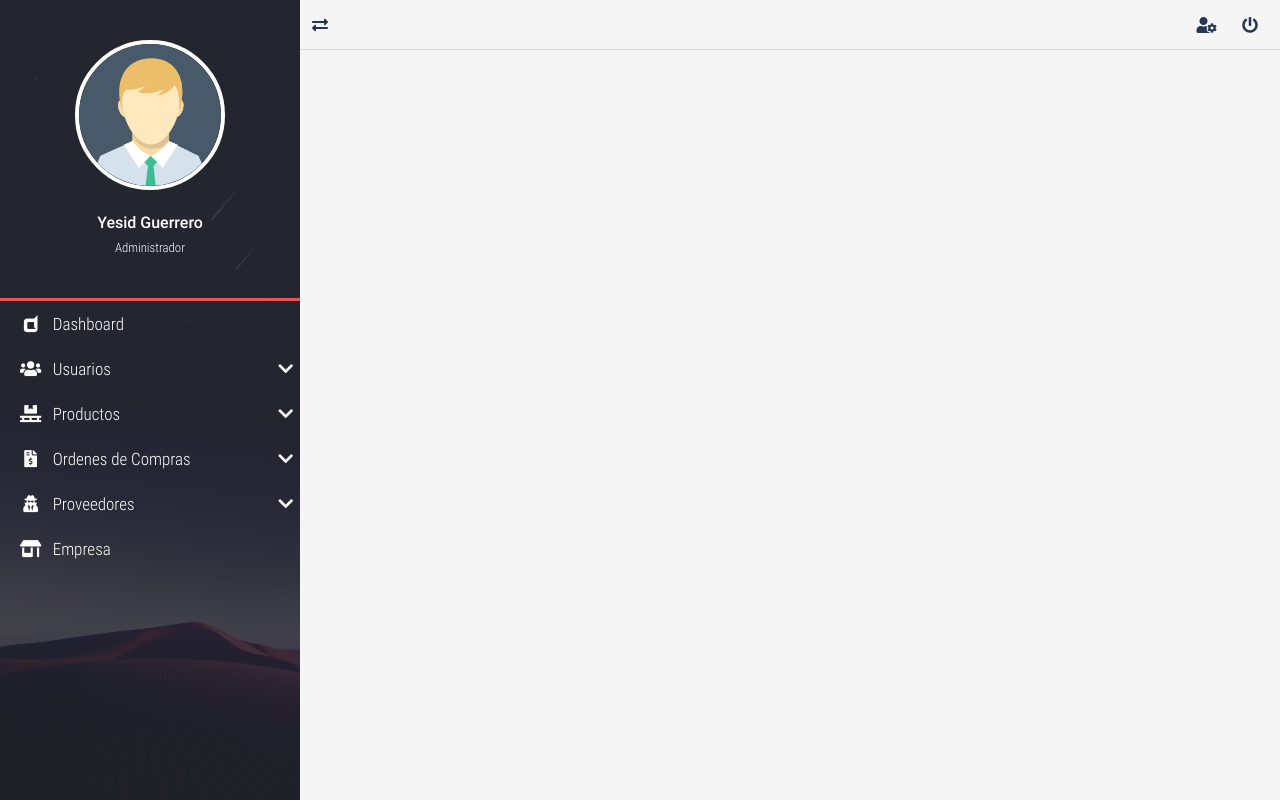
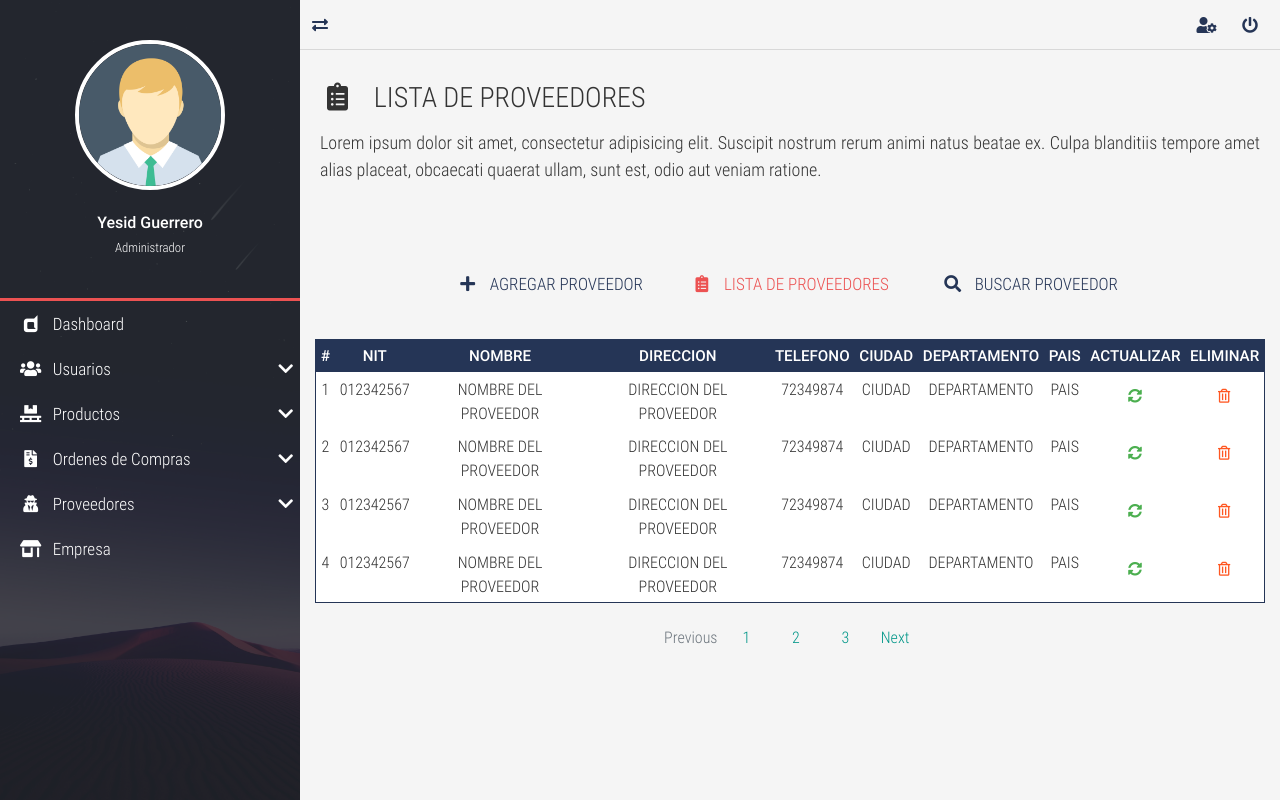
Before and after one commit to YESEDGU/CRUD_INVENTARIOS, a PHP site: page /Crud_Inventarios/prove-list in a window 1280 px wide. Run offline with PHP 8.4, Linux system fonts and the light colour scheme; some libraries are stand-ins or nearby versions.

Commit message:
Correcion Enlace lista proveedor

```diff
--- a/view/contenidos/prove-list-view.php
+++ b/view/contenidos/prove-list-view.php
@@ -14,10 +14,10 @@
 						<a href="client-new.html"><i class="fas fa-plus fa-fw"></i> &nbsp; AGREGAR PROVEEDOR</a>
 					</li>
 					<li>
-						<a class="active" href="client-list.html"><i class="fas fa-clipboard-list fa-fw"></i> &nbsp; LISTA DE PROVEEDORES</a>
+						<a class="active" href="provee-list.html"><i class="fas fa-clipboard-list fa-fw"></i> &nbsp; LISTA DE PROVEEDORES</a>
 					</li>
 					<li>
-						<a href="client-search.html"><i class="fas fa-search fa-fw"></i> &nbsp; BUSCAR CLIENTE</a>
+						<a href="client-search.html"><i class="fas fa-search fa-fw"></i> &nbsp; BUSCAR PROVEEDOR</a>
 					</li>
 				</ul>
 			</div>
@@ -29,11 +29,13 @@
 						<thead>
 							<tr class="text-center roboto-medium">
 								<th>#</th>
-								<th>DNI</th>
+								<th>NIT</th>
 								<th>NOMBRE</th>
-								<th>APELLIDO</th>
+								<th>DIRECCION</th>
 								<th>TELEFONO</th>
-								<th>DIRECCIÓN</th>
+								<th>CIUDAD</th>
+                                <th>DEPARTAMENTO</th>
+                                <th>PAIS</th>
 								<th>ACTUALIZAR</th>
 								<th>ELIMINAR</th>
 							</tr>
@@ -42,13 +44,16 @@
 							<tr class="text-center" >
 								<td>1</td>
 								<td>012342567</td>
-								<td>NOMBRE DEL CLIENTE</td>
-								<td>APELLIDO DEL CLIENTE</td>
+								<td>NOMBRE DEL PROVEEDOR</td>
+								<td>DIRECCION DEL PROVEEDOR </td>
 								<td>72349874</td>
-								<td>
-									<button type="button" class="btn btn-info" data-toggle="popover" data-trigger="hover" title="Nombre del cliente" data-content="Direccion completa del cliente">
+                                <td>CIUDAD</td>
+                                <td>DEPARTAMENTO</td>
+                                <td>PAIS</td>
+								<!--<td>
+									<button type="button" class="btn btn-info" data-toggle="popover" data-trigger="hover" title="Nombre del Proveedor" data-content="Direccion completa del Proveedor">
 										<i class="fas fa-info-circle"></i>
-									</button>
+									</button>-->
 								</td>
 								<td>
 									<a href="client-update.html" class="btn btn-success">
@@ -66,13 +71,16 @@
 							<tr class="text-center" >
 								<td>2</td>
 								<td>012342567</td>
-								<td>NOMBRE DEL CLIENTE</td>
-								<td>APELLIDO DEL CLIENTE</td>
+								<td>NOMBRE DEL PROVEEDOR</td>
+								<td>DIRECCION DEL PROVEEDOR</td>
 								<td>72349874</td>
-								<td>
-									<button type="button" class="btn btn-info" data-toggle="popover" data-trigger="hover" title="Nombre del cliente" data-content="Direccion completa del cliente">
+                                <td>CIUDAD</td>
+                                <td>DEPARTAMENTO</td>
+                                <td>PAIS</td>
+								<!--<td>
+									<button type="button" class="btn btn-info" data-toggle="popover" data-trigger="hover" title="Nombre del Proveedor" data-content="Direccion completa del Proveedor">
 										<i class="fas fa-info-circle"></i>
-									</button>
+									</button>-->
 								</td>
 								<td>
 									<a href="client-update.html" class="btn btn-success">
@@ -90,13 +98,16 @@
 							<tr class="text-center" >
 								<td>3</td>
 								<td>012342567</td>
-								<td>NOMBRE DEL CLIENTE</td>
-								<td>APELLIDO DEL CLIENTE</td>
+								<td>NOMBRE DEL PROVEEDOR</td>
+								<td>DIRECCION DEL PROVEEDOR</td>
 								<td>72349874</td>
-								<td>
-									<button type="button" class="btn btn-info" data-toggle="popover" data-trigger="hover" title="Nombre del cliente" data-content="Direccion completa del cliente">
+                                <td>CIUDAD</td>
+                                <td>DEPARTAMENTO</td>
+                                <td>PAIS</td>
+								<!--<td>
+									<button type="button" class="btn btn-info" data-toggle="popover" data-trigger="hover" title="Nombre del Proveedor" data-content="Direccion completa del Proveedor">
 										<i class="fas fa-info-circle"></i>
-									</button>
+									</button>-->
 								</td>
 								<td>
 									<a href="client-update.html" class="btn btn-success">
@@ -114,13 +125,16 @@
 							<tr class="text-center" >
 								<td>4</td>
 								<td>012342567</td>
-								<td>NOMBRE DEL CLIENTE</td>
-								<td>APELLIDO DEL CLIENTE</td>
+								<td>NOMBRE DEL PROVEEDOR</td>
+								<td>DIRECCION DEL PROVEEDOR</td>
 								<td>72349874</td>
-								<td>
-									<button type="button" class="btn btn-info" data-toggle="popover" data-trigger="hover" title="Nombre del cliente" data-content="Direccion completa del cliente">
+                                <td>CIUDAD</td>
+                                <td>DEPARTAMENTO</td>
+                                <td>PAIS</td>
+								<!--<td>
+									<button type="button" class="btn btn-info" data-toggle="popover" data-trigger="hover" title="Nombre del Proveedor" data-content="Direccion completa del Proveedor">
 										<i class="fas fa-info-circle"></i>
-									</button>
+									</button>-->
 								</td>
 								<td>
 									<a href="client-update.html" class="btn btn-success">
--- a/view/inc/NavLateral.php
+++ b/view/inc/NavLateral.php
@@ -73,7 +73,7 @@
 									<a href="user-new.html"><i class="fas fa-plus fa-fw"></i> &nbsp; Nuevo Proveedor</a>
 								</li>
 								<li>
-									<a href="user-list.html"><i class="fas fa-clipboard-list fa-fw"></i> &nbsp; Lista de Proveedores</a>
+									<a href="prove-list"><i class="fas fa-clipboard-list fa-fw"></i> &nbsp; Lista de Proveedores</a>
 								</li>
 								<li>
 									<a href="user-search.html"><i class="fas fa-search fa-fw"></i> &nbsp; Buscar Proveedor</a>
--- a/view/plantilla.php
+++ b/view/plantilla.php
@@ -28,7 +28,11 @@
 
 		<!-- Page content -->
 		<section class="full-box page-content">
-            <?php include "./view/inc/NavBar.php"; ?>
+            <?php
+				include "./view/inc/NavBar.php";
+
+				include $vistas;
+			?>
 		</section>
 	</main>
     <?php
```
Also changed, not shown: view/contenidos/home-view.php (+7 -7 lines).
